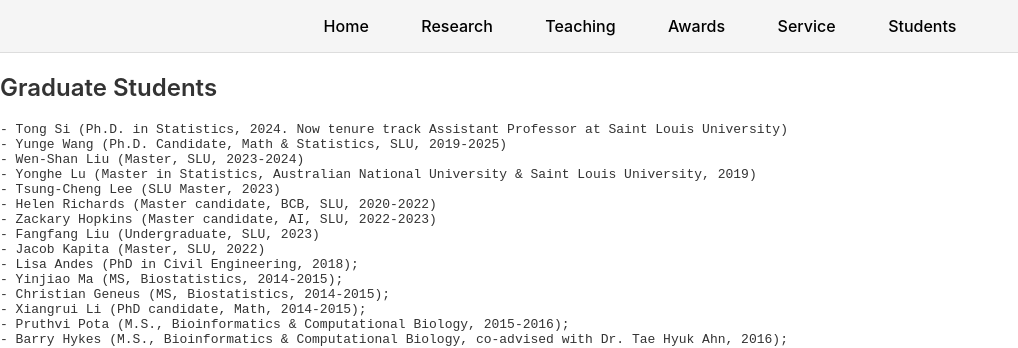
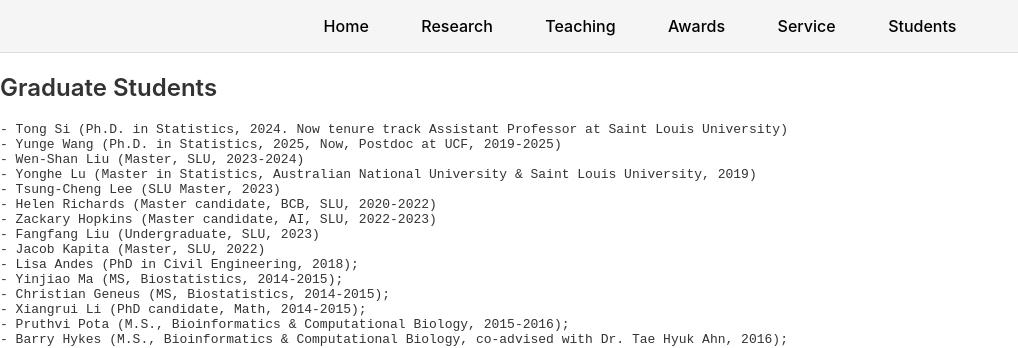
Before and after one commit to GongData/gongData.github.io, a Jekyll site: the page built from _pages/Students.md, in a window 1280 px wide. Shown: the top 348 px of the page, without its empty margins (0-1018 px from the left). Built offline with Jekyll 4.4.1, drawn with Linux system fonts in a browser that asks for light colours.

Commit message:
Update Students.md

```diff
--- a/_pages/Students.md
+++ b/_pages/Students.md
@@ -7,7 +7,7 @@
 ## Graduate Students ##
 
     - Tong Si (Ph.D. in Statistics, 2024. Now tenure track Assistant Professor at Saint Louis University)
-    - Yunge Wang (Ph.D. Candidate, Math & Statistics, SLU, 2019-2025)
+    - Yunge Wang (Ph.D. in Statistics, 2025, Now, Postdoc at UCF, 2019-2025)
     - Wen-Shan Liu (Master, SLU, 2023-2024)
     - Yonghe Lu (Master in Statistics, Australian National University & Saint Louis University, 2019)
     - Tsung-Cheng Lee (SLU Master, 2023)
```
